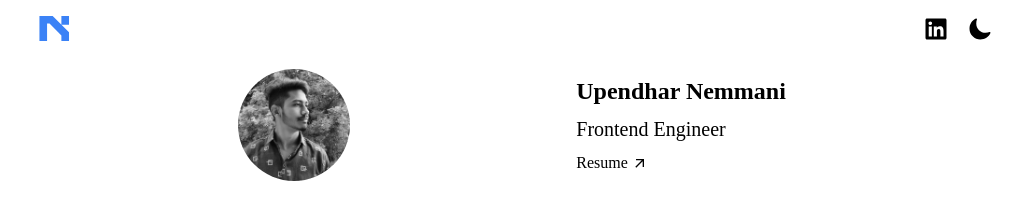
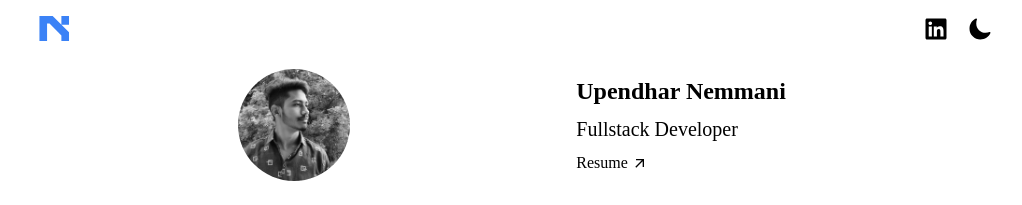
Before and after one commit to Upendhar10/Portfolio-website-T3, a React (Vite) app: page / in a window 1280 px wide. Shown: the top 205 px of the page, without its empty margins (128-1150 px from the left). Built offline with nearby package versions, Linux system fonts and the light colour scheme; a web font is replaced by a local one.

Commit message:
v1 |  Update Hero section

```diff
--- a/src/components/Hero.jsx
+++ b/src/components/Hero.jsx
@@ -19,7 +19,7 @@ function Hero() {
             <span className="hidden sm:inline">Nemmani</span>
           </h1>
           <h2 className="text-md md:text-xl alkatra-regular my-2">
-            Frontend Engineer
+            Fullstack Developer
           </h2>
           <a
             href="https://drive.google.com/file/d/1tG4fHfs4KY5lkb61nvjQdWuj5V9iILdu/view?usp=sharing"
```
